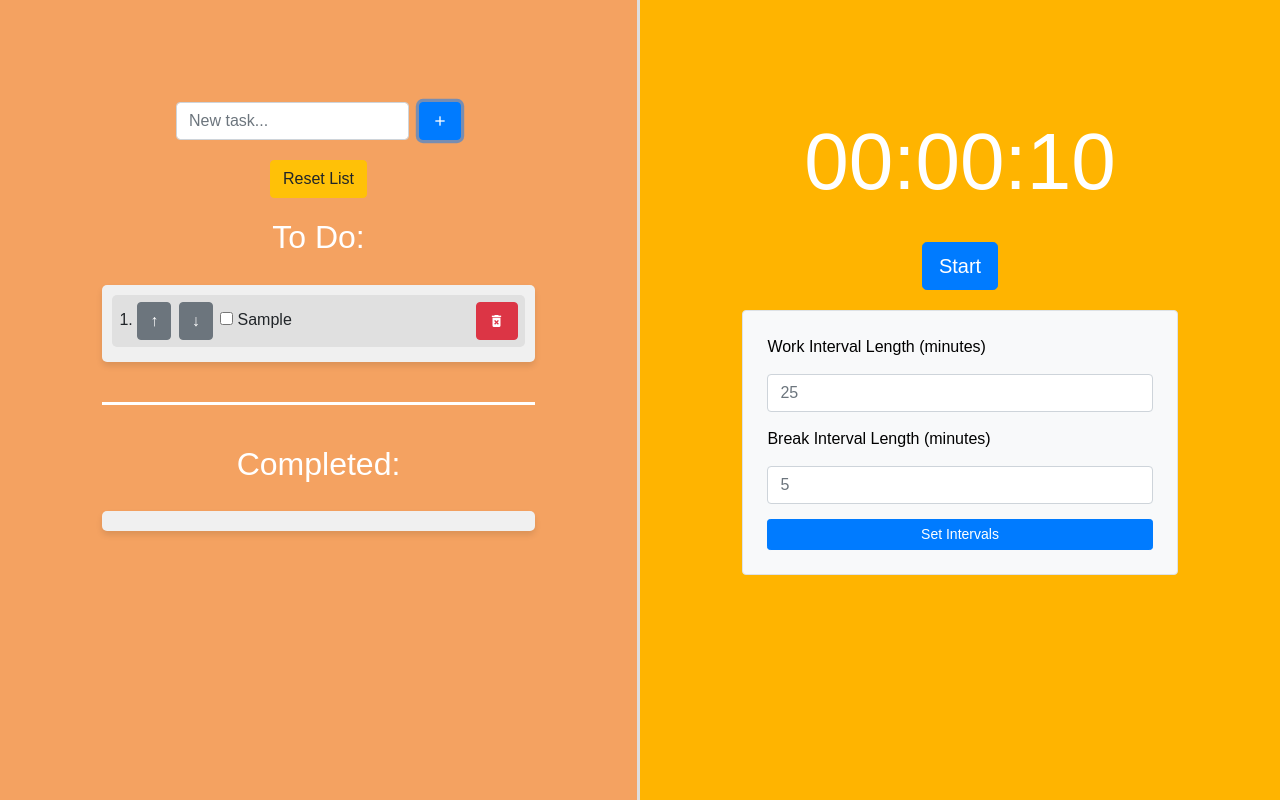
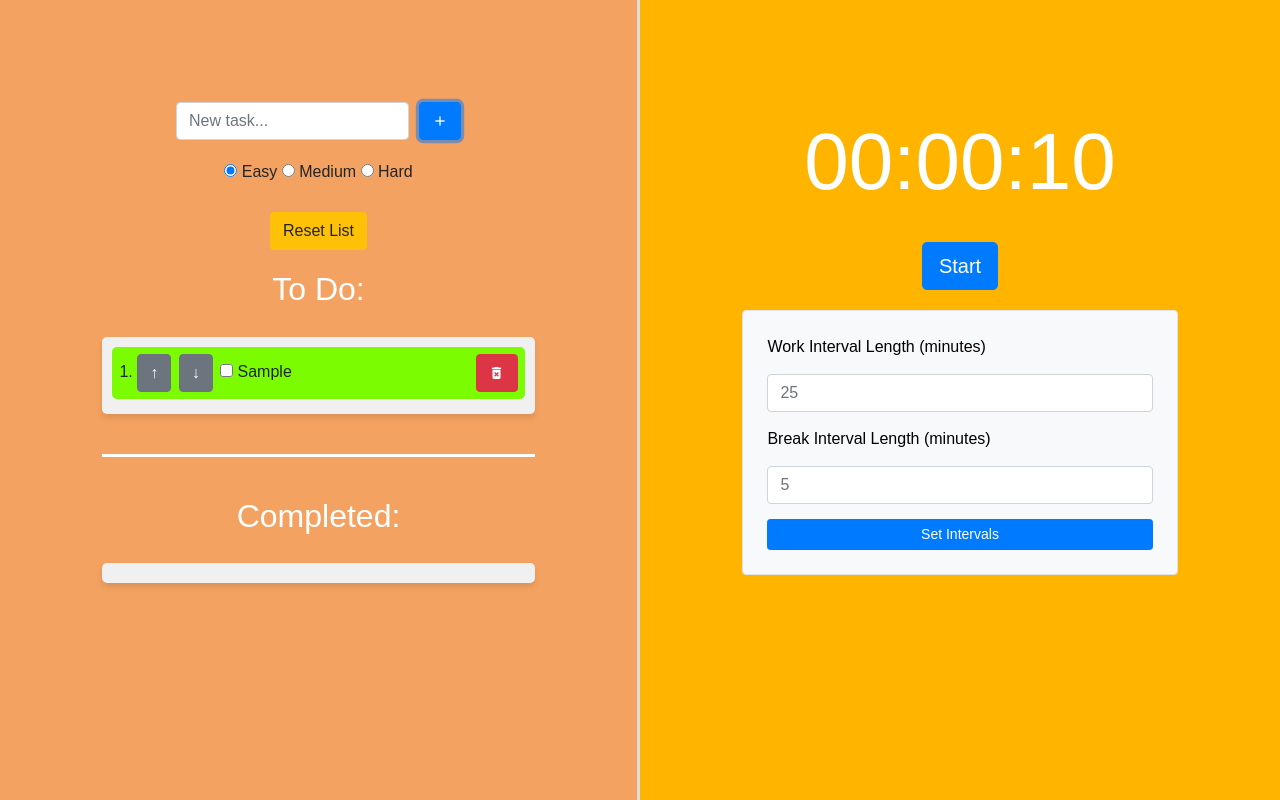
Before and after one commit to SeniorSeminarGroup/TypeScript_Artifact, a website with bundled scripts: page public/index.html in a window 1280 px wide. Both pictures are taken after typing "Sample" into the empty fields and a click on the button "add". Built offline with nearby package versions, Linux system fonts and the light colour scheme.

Commit message:
merged changes

```diff
--- a/public/index.html
+++ b/public/index.html
@@ -115,6 +115,14 @@
             <input type="text" id="new-task-title" style="margin-right: 10px" class="form-control me-2" placeholder="New task..." />
             <button class="btn btn-primary material-icons" type="submit">add</button>
           </form>
+          <div id="difficulty-selector">
+            <input type="radio" id="easy" name="difficulty" checked>
+            <label for="easy">Easy</label>
+            <input type="radio" id="medium" name="difficulty">
+            <label for="medium">Medium</label>
+            <input type="radio" id="hard" name="difficulty">
+            <label for="hard">Hard</label>
+          </div>
           <button class="btn btn-warning" id="reset-list">Reset List</button>
           <h2 for="unfinished-tasks-list" style="color: white">To Do:</h2>
           <ol id="unfinished-tasks-list">
--- a/src/index.ts
+++ b/src/index.ts
@@ -44,7 +44,7 @@ form?.addEventListener("submit", (e) => {
           const label = document.querySelector(`label[for="${difficultyOption.id}"]`);
           if (label) {
               taskDifficulty = label.innerHTML.trim();  // Assign the inner HTML of the label
-              console.log("got here")
+              console.log("got here: " + taskDifficulty)
           }
       }
   });
--- a/src/tasks/Task.ts
+++ b/src/tasks/Task.ts
@@ -39,7 +39,7 @@ export class easyTask implements Task {
     title: string;
     completed: boolean;
     createdAt: Date;
-    color: string = "green"
+    color: string = "LawnGreen"
 
     constructor (id: string, title: string, completed: boolean, createdAt: Date){
         this.id=id
--- a/src/tasks/taskUI.ts
+++ b/src/tasks/taskUI.ts
@@ -22,6 +22,7 @@ export function addListItem(task: Task, list: HTMLUListElement | null): boolean
         `;
 
     item.innerHTML = taskItemHTML;
+    item.style.backgroundColor = task.color;
 
     const upButton = item.querySelector("#up") as HTMLButtonElement;
     const downButton = item.querySelector("#down") as HTMLButtonElement;
```
